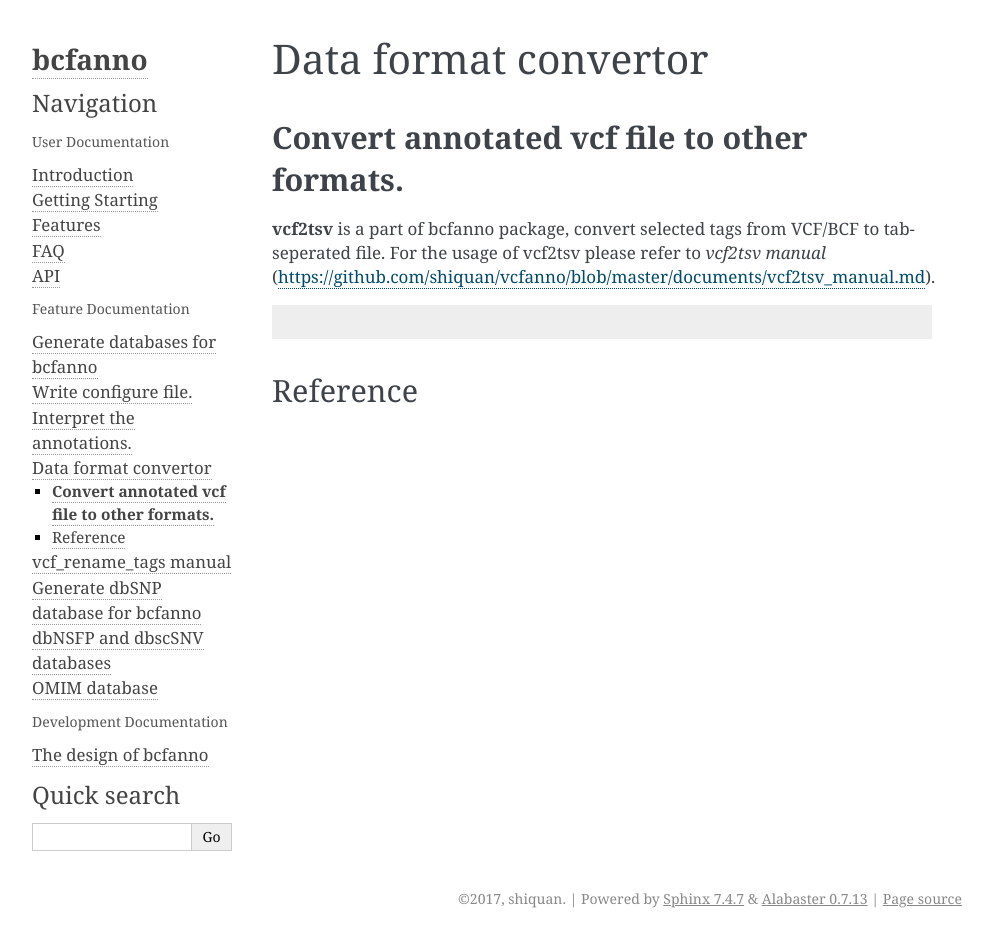
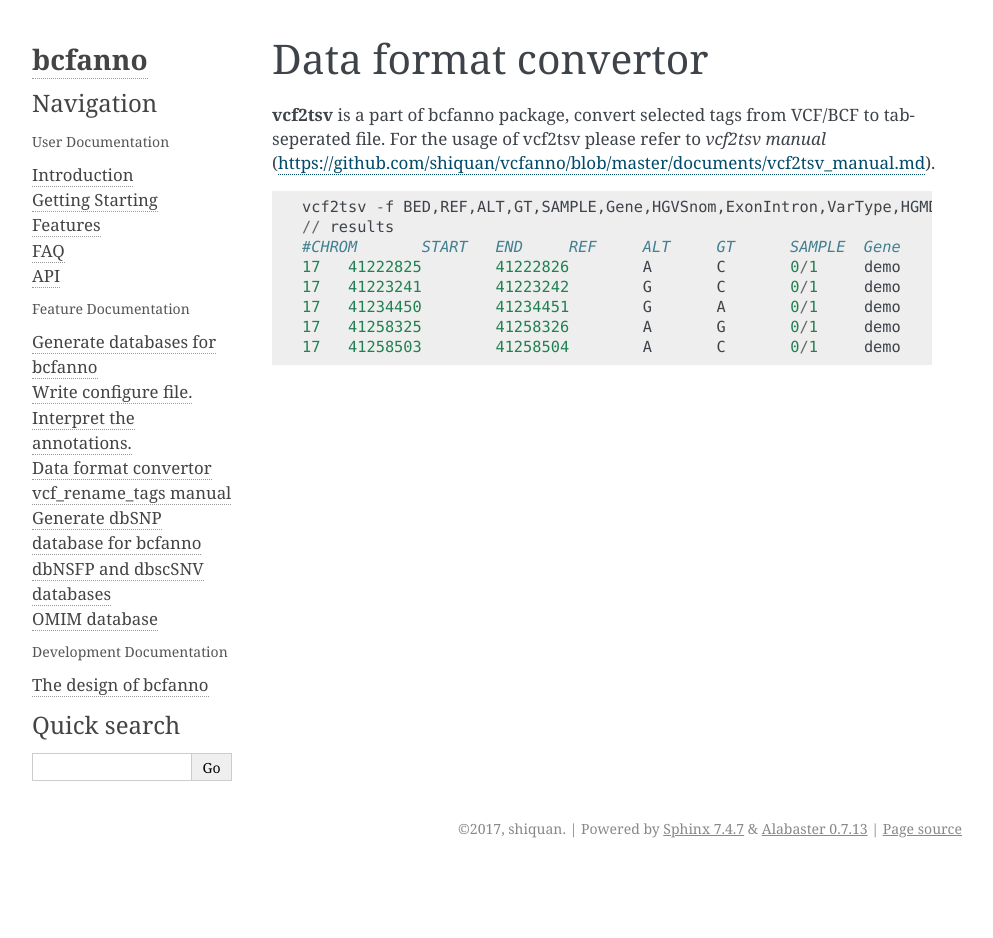
Before and after one commit to shiquan/bcfanno, a Sphinx documentation site: the page built from docs/source/convert.rst, in a window 1280 px wide. Shown: the whole page, without its empty margins (148-1141 px from the left). Built offline with Sphinx 7.4.7, drawn with Linux system fonts in a browser that asks for light colours; formulas are drawn with MathJax 3; pages that are not in the unit, such as notebooks, are missing from menus; after the commit the page ends 900 px from its top, so only the background shows below that.

Commit message:
modified:   docs/source/convert.rst 	deleted:    docs/source/demo.sh

```diff
--- a/docs/source/convert.rst
+++ b/docs/source/convert.rst
@@ -1,14 +1,16 @@
 Data format convertor
 ====================
 
-
-**Convert annotated vcf file to other formats.**
------------------------------------------------
-
 **vcf2tsv** is a part of bcfanno package, convert selected tags from VCF/BCF to tab-seperated file.  For the usage of vcf2tsv please refer to *vcf2tsv manual* (https://github.com/shiquan/vcfanno/blob/master/documents/vcf2tsv_manual.md).
 
-.. code-block:: demo.sh
 
+::
 
-Reference
-----------
+   vcf2tsv -f BED,REF,ALT,GT,SAMPLE,Gene,HGVSnom,ExonIntron,VarType,HGMD_tag example/demo_anno.vcf
+   // results
+   #CHROM	START	END	REF	ALT	GT	SAMPLE	Gene	HGVSnom	ExonIntron	VarType	HGMD_tag
+   17	41222825	41222826	A	C	0/1	demo	BRCA1|BRCA1|BRCA1|BRCA1|BRCA1|BRCA1	NM_007294.3:c.4987-3114A>C|NM_007297.3:c.4846-3114A>C|NM_007298.3:c.1675-3114A>C|NM_007299.3:c.1675-3114A>C|NM_007300.3:c.5050-3114A>C|NR_027676.1:n.5123-3114A>C	I15|I14|I14|I15|I16|I15intron|intron|intron|intron|intron|intron	.
+   17	41223241	41223242	G	C	0/1	demo	BRCA1|BRCA1|BRCA1|BRCA1|BRCA1|BRCA1	NM_007294.3:c.4689C>G(p.Tyr1563Stop/p.Y1563X)|NM_007297.3:c.4548C>G(p.Tyr1516Stop/p.Y1516X)|NM_007298.3:c.1377C>G(p.Tyr459Stop/p.Y459X)|NM_007299.3:c.1377C>G(p.Tyr459Stop/p.Y459X)|NM_007300.3:c.4752C>G(p.Tyr1584Stop/p.Y1584X)|NR_027676.1:n.4825C>G	E15/C14|E14/C12|E14/C14|E15/C14|E16/C15|E15/C15	nonsense|nonsense|nonsense|nonsense|nonsense|noncoding	DM
+   17	41234450	41234451	G	A	0/1	demo	BRCA1|BRCA1|BRCA1|BRCA1|BRCA1|BRCA1	NM_007294.3:c.4327C>T(p.Arg1443Stop/p.R1443X)|NM_007297.3:c.4186C>T(p.Arg1396Stop/p.R1396X)|NM_007298.3:c.1018C>T(p.Arg340Stop/p.R340X)|NM_007299.3:c.1018C>T(p.Arg340Stop/p.R340X)|NM_007300.3:c.4327C>T(p.Arg1443Stop/p.R1443X)|NR_027676.1:n.4463C>T	E12/C11|E11/C9|E11/C11|E12/C11|E12/C11|E12/C12	nonsense|nonsense|nonsense|nonsense|nonsense|noncoding	DM
+   17	41258325	41258326	A	G	0/1	demo	BRCA1|BRCA1|BRCA1|BRCA1|BRCA1|BRCA1	NM_007294.3:c.213-1353A>G|NM_007297.3:c.72-1353A>G|NM_007298.3:c.213-1353A>G|NM_007299.3:c.213-1353A>G|NM_007300.3:c.213-1353A>G|NR_027676.1:n.352-1353A>G	I4|I3|I3|I4|I4|I4	intron|intron|intron|intron|intron|intron	.
+   17	41258503	41258504	A	C	0/1	demo	BRCA1|BRCA1|BRCA1|BRCA1|BRCA1|BRCA1	NM_007294.3:c.181T>G(p.Cys61Gly/p.C61G)|NM_007297.3:c.40T>G(p.Cys14Gly/p.C14G)|NM_007298.3:c.181T>G(p.Cys61Gly/p.C61G)|NM_007299.3:c.181T>G(p.Cys61Gly/p.C61G)|NM_007300.3:c.181T>G(p.Cys61Gly/p.C61G)|NR_027676.1:n.342T>G	E4/C3|E3/C1|E3/C3|E4/C3|E4/C3|E4/C4	missense|missense|missense|missense|missense|noncoding	DM
```
Also changed, not shown: 1 other file.
